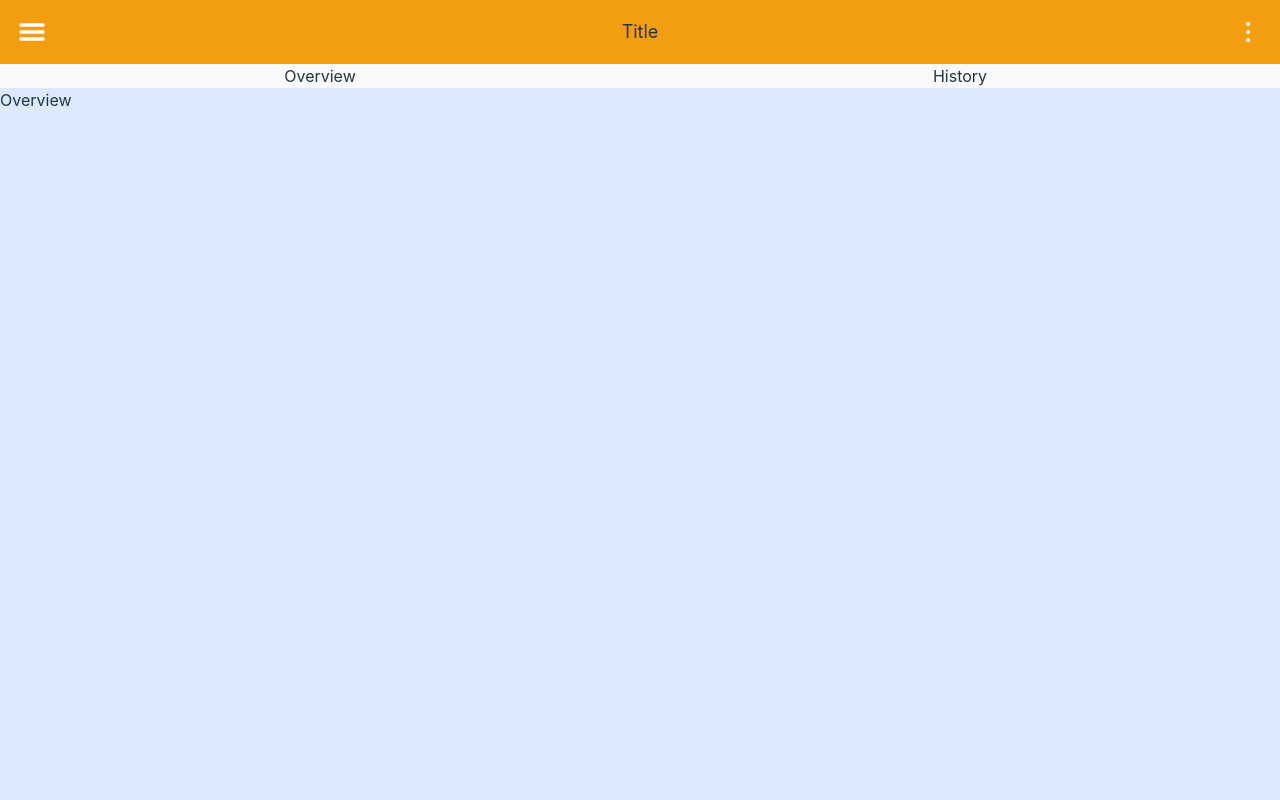
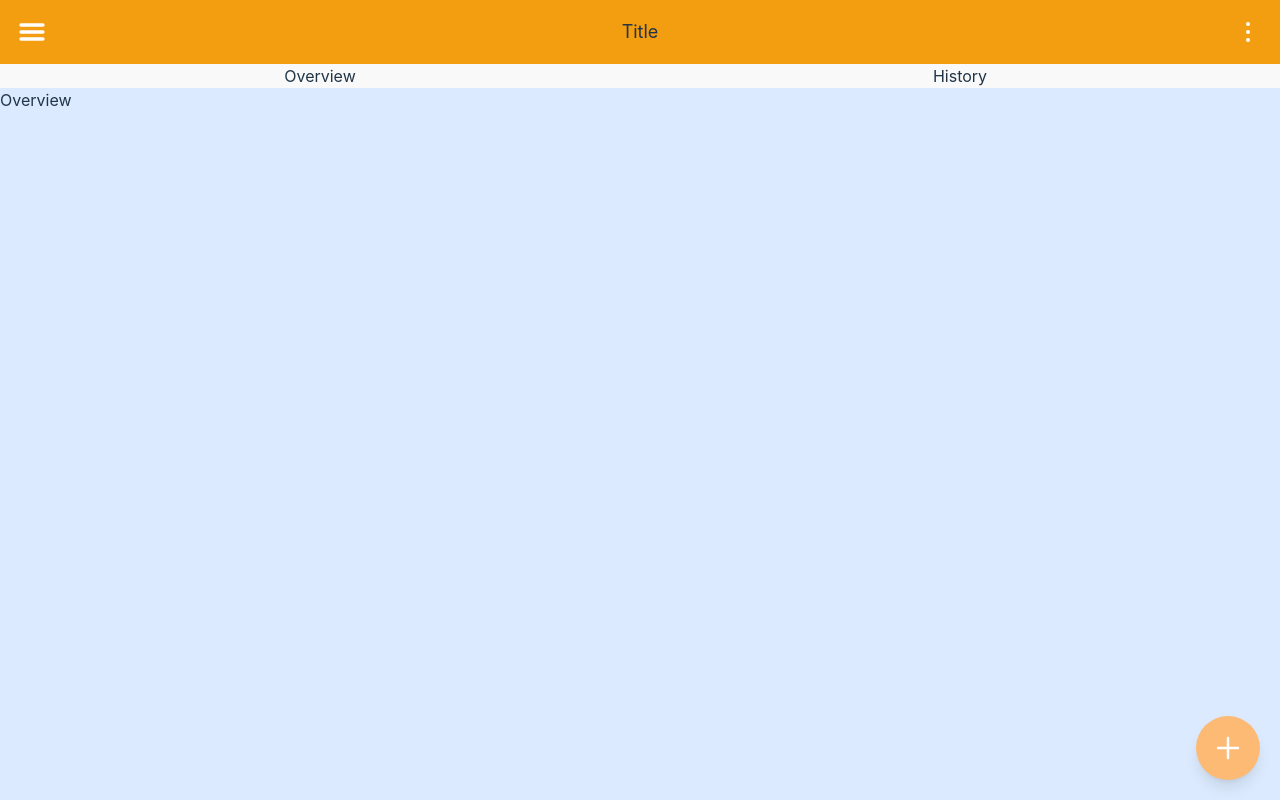
Before and after one commit to ips3471/we-split-pwa, a React (Vite) app: page / in a window 1280 px wide. Built offline with nearby package versions, Linux system fonts and the light colour scheme.

Commit message:
routing main add button

```diff
--- a/src/components/app-main.tsx
+++ b/src/components/app-main.tsx
@@ -28,9 +28,21 @@ const pageItems: PageItem[] = [
 ];
 
 function Main({}: Props) {
+	const [location, setLocation] = useLocation();
+
+	const navigate = () => {
+		setLocation('/add');
+	};
+
 	return (
 		<>
 			<PagesContainer pageItems={pageItems} />
+			<button
+				onClick={navigate}
+				className='w-16 h-16 shadow-lg bg-orange-300 rounded-full bg-brand fixed p-3 right-5 bottom-5'
+			>
+				<AddIcon />
+			</button>
 		</>
 	);
 }
```
